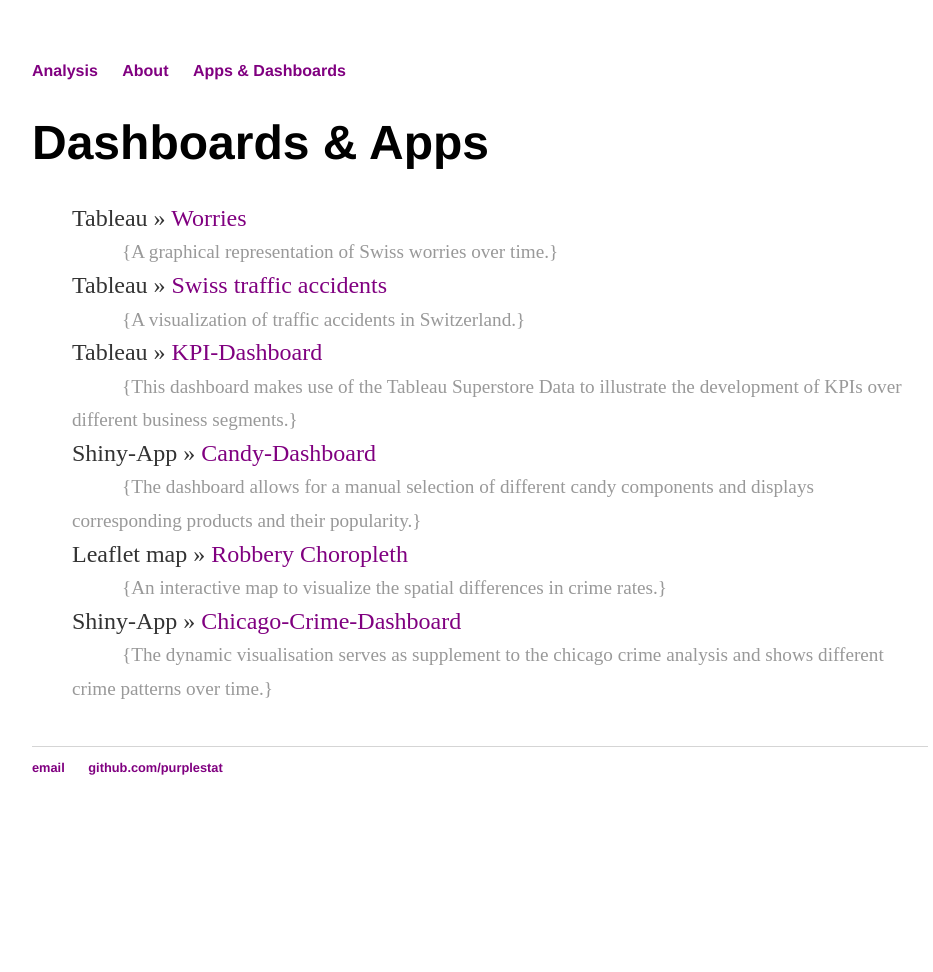
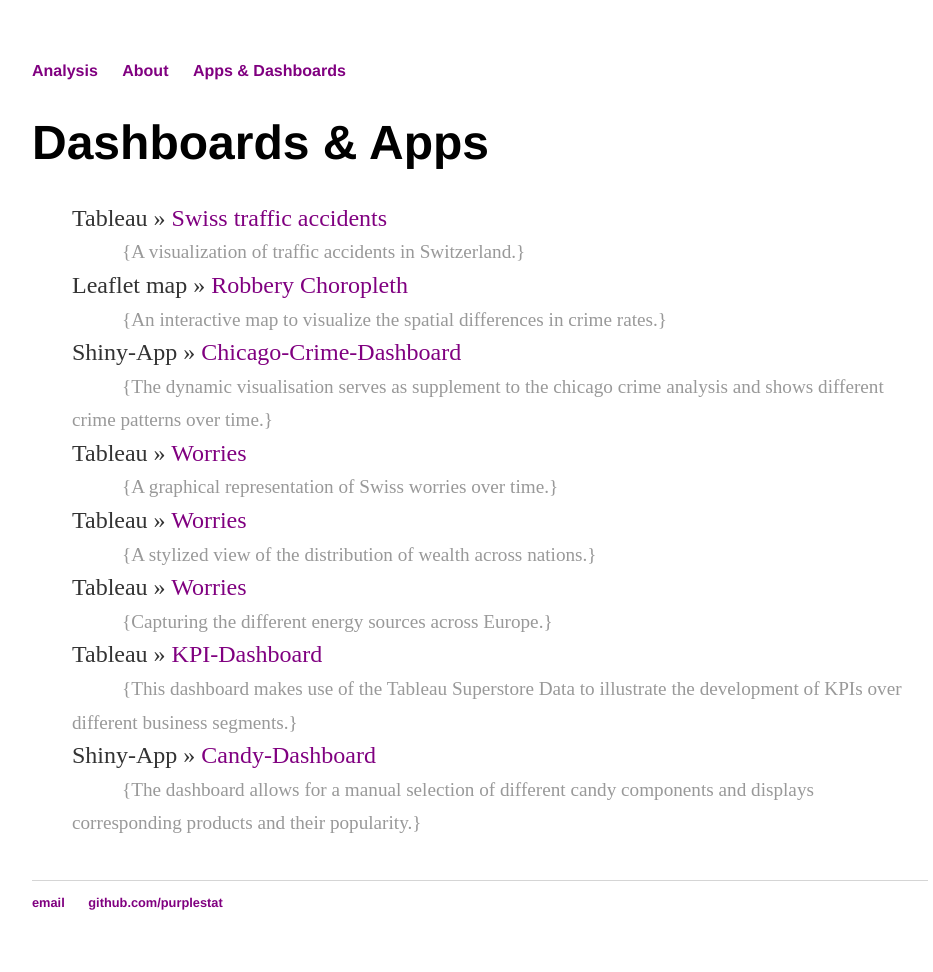
Before and after one commit to purplestat/purplestat.github.io, a Jekyll site: the page built from cv/index.html, in a window 1280 px wide. Shown: the whole page, without its empty margins (160-1093 px from the left). Built offline with Jekyll 4.4.1, drawn with Linux system fonts in a browser that asks for light colours; before the commit the page ends 900 px from its top, so only the background shows below that.

Commit message:
Update index.html

```diff
--- a/cv/index.html
+++ b/cv/index.html
@@ -5,18 +5,23 @@
 		<div class="about">
 			<h1>Dashboards & Apps</h1>
 			<ul class="posts">
+		<li><span>Tableau</span> &raquo; <a href="https://public.tableau.com/profile/prplstt#!/vizhome/shared/F8ZY3KQXZ?:embed=y&:toolbar=n&:embed_code_version=3&:loadOrderID=0&:display_count=y&:origin=viz_share_link&:showVizHome=no#4" title="Traffic" target="_blank">Swiss traffic accidents</a></li>
+				<li id="list2">{A visualization of traffic accidents in Switzerland.} </li>
+		<li><span>Leaflet map</span> &raquo; <a href="//rstudio-pubs-static.s3.amazonaws.com/565190_a675b3a64eed4b558a71d91683244ac9.html" title="Chicago Crime" target="_blank">Robbery Choropleth</a></li>
+				<li id="list2">{An interactive map to visualize the spatial differences in crime rates.} </li>
+		<li><span>Shiny-App</span> &raquo; <a href="https://bluestat.shinyapps.io/chicago/" title="Chicago Crime" target="_blank">Chicago-Crime-Dashboard</a></li>
+				<li id="list2">{The dynamic visualisation serves as supplement to the chicago crime analysis and shows different crime patterns over time.} </li>
 		<li><span>Tableau</span> &raquo; <a href="https://public.tableau.com/views/3-Worries/Dashboard1?:display_count=y&publish=yes&:toolbar=n&:origin=viz_share_link&:showVizHome=no#2" title="Traffic" target="_blank">Worries</a></li>
 				<li id="list2">{A graphical representation of Swiss worries over time.} </li>
-		<li><span>Tableau</span> &raquo; <a href="https://public.tableau.com/profile/prplstt#!/vizhome/shared/F8ZY3KQXZ?:embed=y&:toolbar=n&:embed_code_version=3&:loadOrderID=0&:display_count=y&:origin=viz_share_link&:showVizHome=no#4" title="Traffic" target="_blank">Swiss traffic accidents</a></li>
-				<li id="list2">{A visualization of traffic accidents in Switzerland.} </li>
+		<li><span>Tableau</span> &raquo; <a href="https://public.tableau.com/views/4-Wealth/Dashboard1?%3Alanguage=en&%3Adisplay_count=y&%3Atoolbar=n&%3Aorigin=viz_share_link&%3AshowVizHome=no#2" title="Traffic" target="_blank">Worries</a></li>
+				<li id="list2">{A stylized view of the distribution of wealth across nations.} </li>
+		<li><span>Tableau</span> &raquo; <a href="https://public.tableau.com/views/7-EnergyEU/Dashboard1?:language=en&:retry=yes&:display_count=y&:toolbar=n&:origin=viz_share_link&:showVizHome=no#2" title="Traffic" target="_blank">Worries</a></li>
+				<li id="list2">{Capturing the different energy sources across Europe.} </li>
 		<li><span>Tableau</span> &raquo; <a href="https://public.tableau.com/views/MYKPIdash/Dashboard1?:embed=y&:toolbar=n&:embed_code_version=3&:loadOrderID=0&:display_count=y&:origin=viz_share_link&:showVizHome=no" title="Candy" target="_blank">KPI-Dashboard</a></li>
 				<li id="list2">{This dashboard makes use of the Tableau Superstore Data to illustrate the development of KPIs over different business segments.} </li>
 		<li><span>Shiny-App</span> &raquo; <a href="https://bluestat.shinyapps.io/candy/" title="Candy" target="_blank">Candy-Dashboard</a></li>
 				<li id="list2">{The dashboard allows for a manual selection of different candy components and displays corresponding products and their popularity.} </li>
-		<li><span>Leaflet map</span> &raquo; <a href="//rstudio-pubs-static.s3.amazonaws.com/565190_a675b3a64eed4b558a71d91683244ac9.html" title="Chicago Crime" target="_blank">Robbery Choropleth</a></li>
-				<li id="list2">{An interactive map to visualize the spatial differences in crime rates.} </li>
-		<li><span>Shiny-App</span> &raquo; <a href="https://bluestat.shinyapps.io/chicago/" title="Chicago Crime" target="_blank">Chicago-Crime-Dashboard</a></li>
-				<li id="list2">{The dynamic visualisation serves as supplement to the chicago crime analysis and shows different crime patterns over time.} </li>
+
 
 
 			</ul>
```
